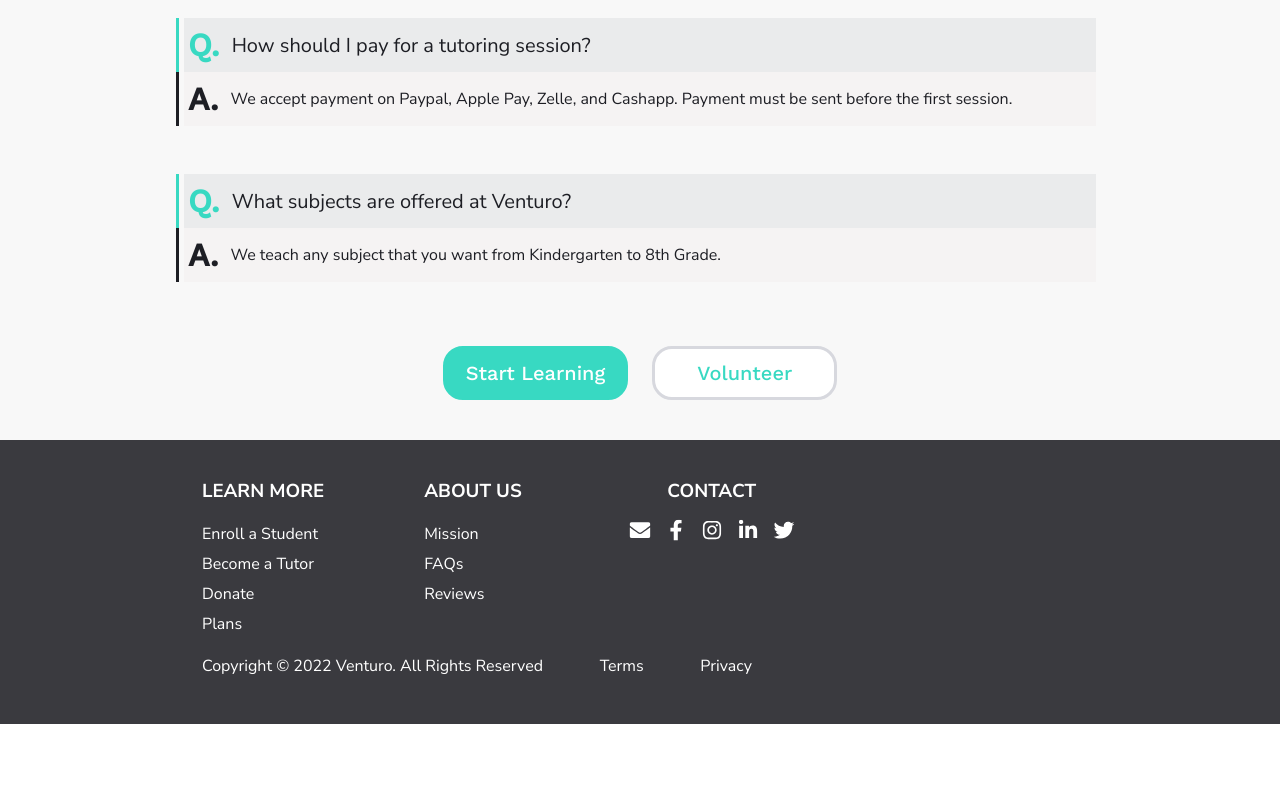
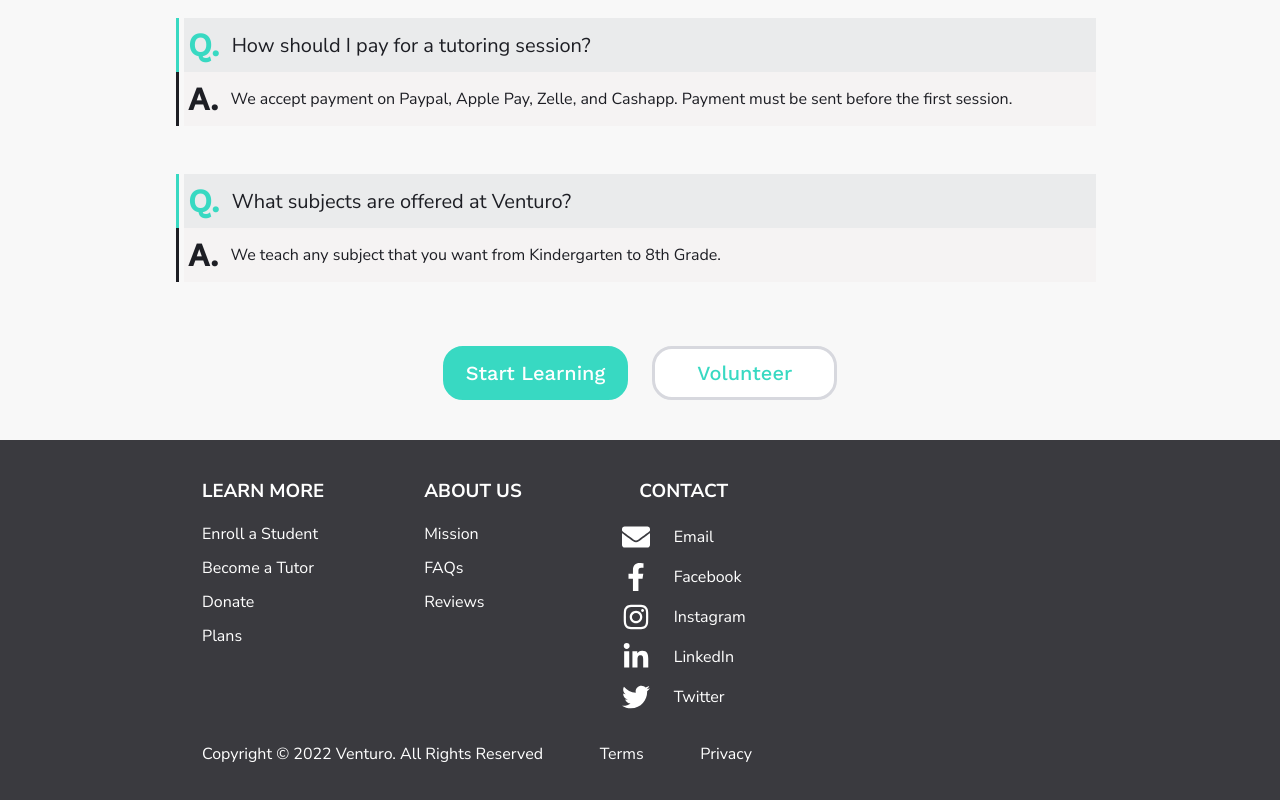
Before and after one commit to Arnav350/venturo, a React (Create React App) app: page /Faq in a window 1280 px wide. Shown: the part 417-1217 px from the top of the page. Before the commit the page ends 1142 px from the top, so only its background shows below. Built offline with nearby package versions, Linux system fonts and the light colour scheme; no server answers.

Commit message:
Fixed signin, added signout button, changed footer, removed userPass

```diff
--- a/src/App.jsx
+++ b/src/App.jsx
@@ -17,7 +17,6 @@ import Elementary from "./pages/Elementary";
 function App() {
   const [user, setUser] = useState({});
   const [userEmail, setEmail] = useState("");
-  const [userPass, setPass] = useState("");
 
   return (
     <Context.Provider
@@ -26,8 +25,6 @@ function App() {
         setUser,
         userEmail,
         setEmail,
-        userPass,
-        setPass,
       }}
     >
       <Router>
--- a/src/components/Footer.css
+++ b/src/components/Footer.css
@@ -2,12 +2,16 @@
 
 footer {
   background-color: #3a3a3f;
-  height: 284px;
+  height: 378px;
 }
 
 .footer-bar,
-.footer-contact {
+.footer-contacts {
   display: flex;
+}
+
+.footer-contacts {
+  flex-direction: column;
 }
 
 .footer-list {
@@ -28,10 +32,12 @@ footer {
 }
 
 .footer-li {
-  padding-bottom: 8px;
+  padding-bottom: 12px;
 }
 
-.footer-a {
+.footer-a,
+.footer-icon,
+.footer-text {
   color: #ffffff;
   font-family: 'Nunito Sans', sans-serif;
   font-size: 16px;
@@ -41,9 +47,14 @@ footer {
   text-decoration: underline;
 }
 
+.footer-contact {
+  display: flex;
+  align-items: center;
+}
+
 .footer-icon {
-  padding: 0px 10px;
-  transform: scale(1.3);
+  margin-right: 24px;
+  font-size: 28px;
 }
 
 .footer-legal {
--- a/src/components/Footer.jsx
+++ b/src/components/Footer.jsx
@@ -58,30 +58,35 @@ function Footer() {
           </div>
           <div className="footer-connect">
             <h3 className="footer-title">CONTACT</h3>
-            <ul className="footer-contact">
-              <li className="footer-icon">
-                <Link to="/" className="footer-a">
-                  <FaEnvelope />
+            <ul className="footer-contacts">
+              <li className="footer-li">
+                <Link to="/" className="footer-contact">
+                  <FaEnvelope className="footer-icon" />
+                  <p className="footer-text">Email</p>
                 </Link>
               </li>
-              <li className="footer-icon">
-                <Link to="/" className="footer-a">
-                  <FaFacebookF />
+              <li className="footer-li">
+                <Link to="/" className="footer-contact">
+                  <FaFacebookF className="footer-icon" />
+                  <p className="footer-text">Facebook</p>
                 </Link>
               </li>
-              <li className="footer-icon">
-                <Link to="/" className="footer-a">
-                  <FaInstagram />
+              <li className="footer-li">
+                <Link to="/" className="footer-contact">
+                  <FaInstagram className="footer-icon" />
+                  <p className="footer-text">Instagram</p>
                 </Link>
               </li>
-              <li className="footer-icon">
-                <Link to="/" className="footer-a">
-                  <FaLinkedinIn />
+              <li className="footer-li">
+                <Link to="/" className="footer-contact">
+                  <FaLinkedinIn className="footer-icon" />
+                  <p className="footer-text">LinkedIn</p>
                 </Link>
               </li>
-              <li className="footer-icon">
-                <Link to="/" className="footer-a">
-                  <FaTwitter />
+              <li className="footer-li">
+                <Link to="/" className="footer-contact">
+                  <FaTwitter className="footer-icon" />
+                  <p className="footer-text">Twitter</p>
                 </Link>
               </li>
             </ul>
--- a/src/components/Nav.css
+++ b/src/components/Nav.css
@@ -45,13 +45,24 @@
   padding: 0px 16px;
 }
 
-.nav-sign {
+.nav-signin {
   color: #ffffff;
   background-color: #38d9c2;
   border: #38d9c2 solid;
   padding: 8px 20px;
   font-size: 16px;
   border-radius: 20px;
+  transition: all 200ms ease;
+}
+
+.nav-signout {
+  color: #ffffff;
+  background-color: #38d9c2;
+  border: #38d9c2 solid;
+  height: 64px;
+  width: 64px;
+  font-size: 32px;
+  border-radius: 50%;
   transition: all 200ms ease;
 }
 
--- a/src/components/Nav.jsx
+++ b/src/components/Nav.jsx
@@ -54,14 +54,18 @@ function Nav() {
           </Link>
         </li>
       </ul>
-      {user != {} ? (
-        <button className="nav-sign blue-button" onClick={() => openSign("in")}>
+      {Object.keys(user) == 0 ? (
+        <button
+          className="nav-signin blue-button"
+          onClick={() => openSign("in")}
+        >
           Sign In
         </button>
       ) : (
-        <button onClick={logout}>{userEmail}</button>
+        <button className="nav-signout blue-button" onClick={logout}>
+          {user.email.toUpperCase()[0]}
+        </button>
       )}
-      <button onClick={logout}>{userEmail}</button>
     </nav>
   );
 }
--- a/src/components/Sign.jsx
+++ b/src/components/Sign.jsx
@@ -63,7 +63,6 @@ function Sign() {
   const { user, setUser } = useContext(Context);
   const [loading, setLoading] = useState(true);
   const { userEmail, setEmail } = useContext(Context);
-  const { userPass, setPass } = useContext(Context);
 
   function signUpButton() {
     const button = document.querySelector(".signup-button");
@@ -78,7 +77,6 @@ function Sign() {
           button.className = "signup-button blue-button";
           button.disabled = false;
           setEmail(document.querySelector(".signup-email").value);
-          setPass(document.querySelector(".signup-password").value);
         }
       }
     }
@@ -96,7 +94,8 @@ function Sign() {
   function signUp(event) {
     event.preventDefault();
     const verify = document.querySelector(".signup-verify").style;
-    createUserWithEmailAndPassword(auth, userEmail, userPass)
+    const pw = document.querySelector(".signup-password").value;
+    createUserWithEmailAndPassword(auth, userEmail, pw)
       .then((user) => {
         console.log(user);
         verify.zIndex = 2;
@@ -123,12 +122,13 @@ function Sign() {
 
   function signIn(event) {
     event.preventDefault();
-    setEmail(document.querySelector(".signin-email").value);
-    setPass(document.querySelector(".signin-password").value);
-    signInWithEmailAndPassword(auth, userEmail, userPass)
+    const email = document.querySelector(".signin-email").value;
+    const pw = document.querySelector(".signin-password").value;
+    signInWithEmailAndPassword(auth, email, pw)
       .then(({ user }) => {
         console.log(user);
         setUser(user);
+        setEmail(email);
       })
       .catch((error) => {
         console.log(error.message);
```
